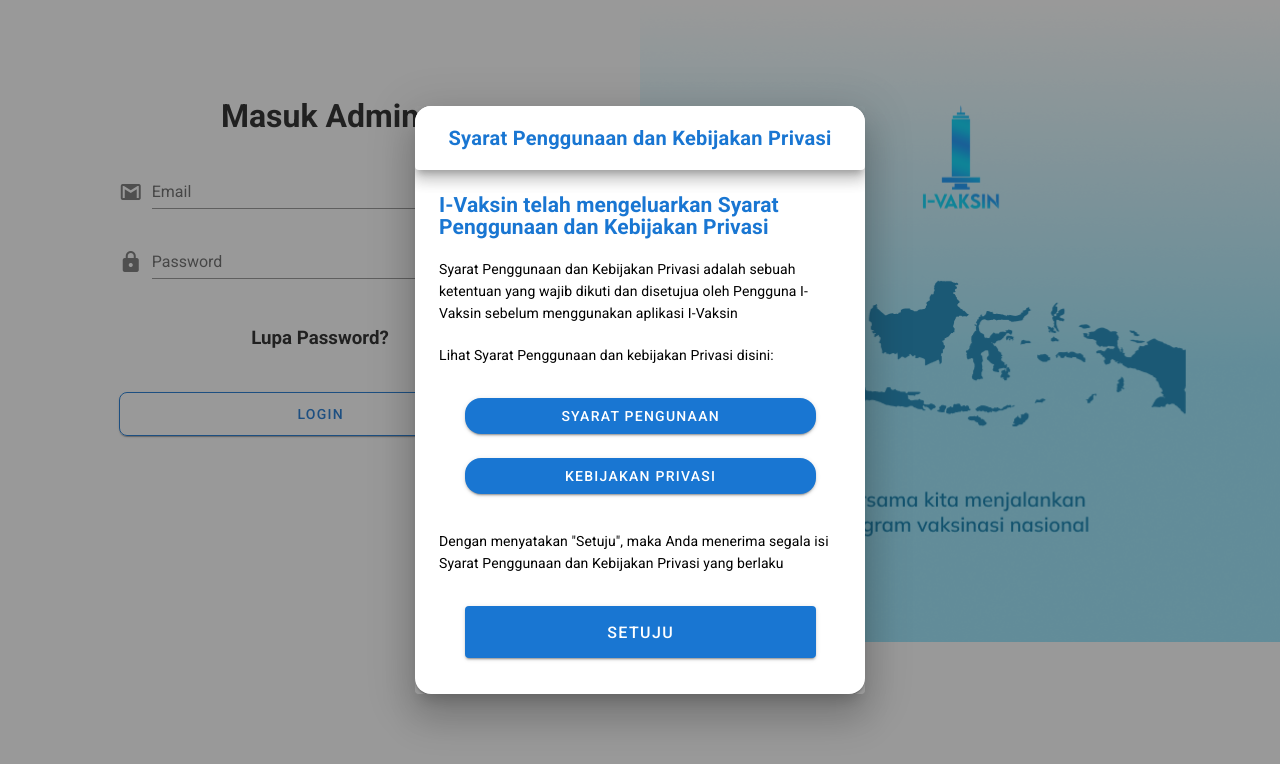
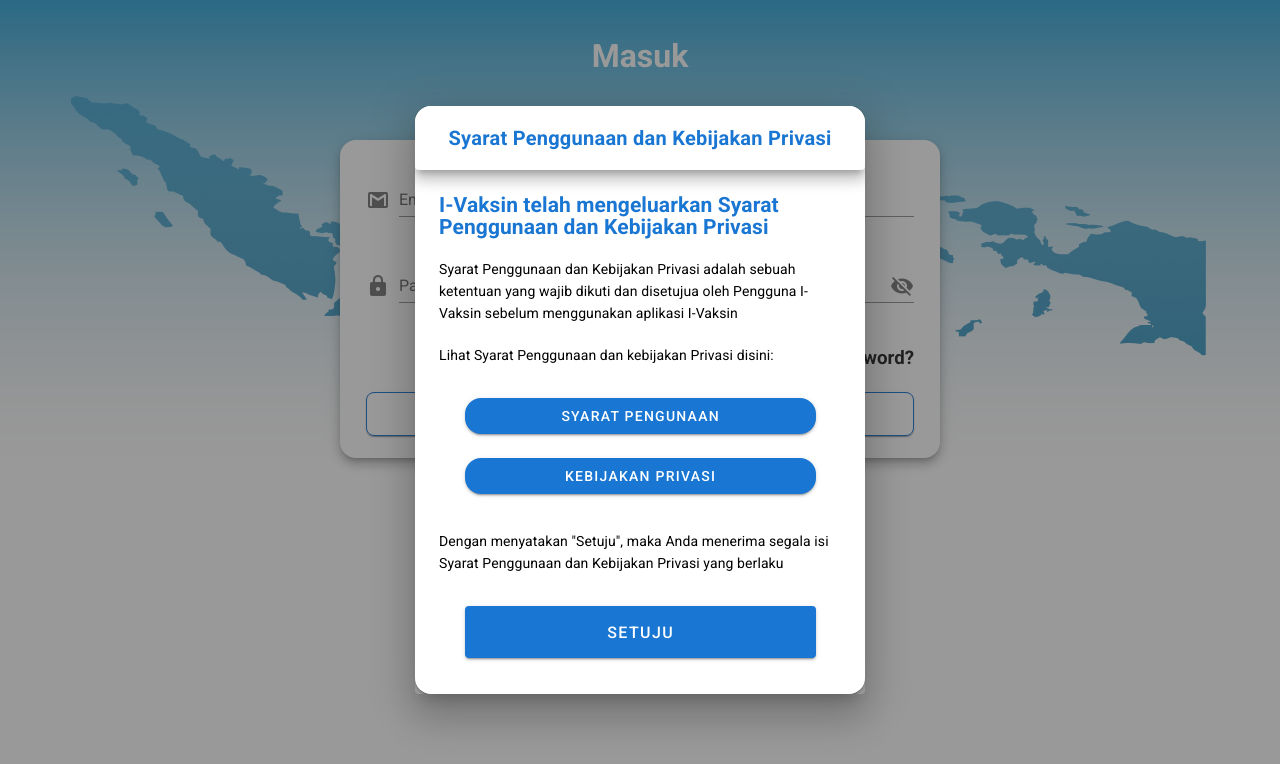
Before and after one commit to VaccineCaps/Front-End, a Vue app: page /admin-login in a window 1280 px wide. Shown: the top 764 px of the page. Built offline with nearby package versions, Linux system fonts and the light colour scheme.

Commit message:
Edit admin-login

```diff
--- a/src/views/admin-login.vue
+++ b/src/views/admin-login.vue
@@ -1,13 +1,14 @@
 <template>
   <v-main>
     <v-container class="container" fluid>
-      <v-row class="row">
       <!-- login -->
-        <v-col cols="6" class="my-15">
-          <h1 class="my-5 text-center">Masuk Admin</h1>
+      <h1 class="my-5 text-center white--text tulisan">Masuk</h1>
+      <v-col cols="12" class="my-5">
+        <v-card width="600" class="mx-auto my-10 rounded-xl" elevation="7">
           <v-row>
-            <v-col cols="12" sm="8" class="mx-auto">
+            <v-col cols="12" sm="11" class="mx-auto">
               <v-text-field
+                class="my-5"
                 label="Email"
                 prepend-icon="mdi-gmail"
               ></v-text-field>
@@ -18,10 +19,9 @@
                 :type="show1 ? 'text' : 'password'"
                 @click:append="show1 = !show1"
               ></v-text-field>
-              <br />
-              <h3 class="text-center">Lupa Password?</h3>
+              <h3 class="text-end my-5">Lupa Password?</h3>
               <v-btn
-                class="rounded-lg my-10"
+                class="rounded-lg tombol"
                 elevation="1"
                 large
                 outlined
@@ -32,6 +32,7 @@
               </v-btn>
             </v-col>
           </v-row>
+        </v-card>
       </v-col>
 
       <!-- Dialog Card -->
@@ -60,8 +61,8 @@
                 <br />
                 <v-card-subtitle>
                   <h2 class="primary--text">
-                      I-Vaksin telah mengeluarkan Syarat Penggunaan dan
-                      Kebijakan Privasi
+                    I-Vaksin telah mengeluarkan Syarat Penggunaan dan Kebijakan
+                    Privasi
                   </h2>
                 </v-card-subtitle>
                 <v-card-text class="black--text">
@@ -95,7 +96,12 @@
                   Syarat Penggunaan dan Kebijakan Privasi yang berlaku
                 </v-card-text>
                 <v-col cols="10" class="mx-auto">
-                    <v-btn x-large color="primary" block @click="dialog = false"
+                  <v-btn
+                    x-large
+                    class="button"
+                    color="primary"
+                    block
+                    @click="dialog = false"
                     >Setuju</v-btn
                   >
                   <br />
@@ -106,8 +112,6 @@
         </v-col>
       </v-row>
       <!-- Picture -->
-        <v-col cols="6" class="background"> </v-col>
-      </v-row>
     </v-container>
   </v-main>
 </template>
@@ -129,14 +133,14 @@
 </script>
 
 <style>
-.background {
-  background-image: url(../assets/Frame571.png);
+.container {
+  background-image: url(../assets/LOGIN\ ADMIN\ BARU.png);
   background-size: 100%;
 }
-.row {
-  height: 458px;
+.tombol {
+  margin-bottom: 10px;
 }
-.row-card {
-  height: 25px;
+.tulisan {
+  margin-top: 25px;
 }
 </style>
--- a/src/views/profile-menu.vue
+++ b/src/views/profile-menu.vue
@@ -1,10 +1,6 @@
 <template>
   <v-main>
-    <v-toolbar
-      class="toolbar rounded-lg"
-      elevation="3"
-      color="light-blue lighten-5"
-    >
+    <v-toolbar class="toolbar rounded-lg" elevation="3">
       <h2>Profile Menu</h2>
     </v-toolbar>
     <hr />
```
Also changed, not shown: src/assets/LOGIN ADMIN BARU.png (added). Lines whose indentation alone changed are shown as unchanged.
